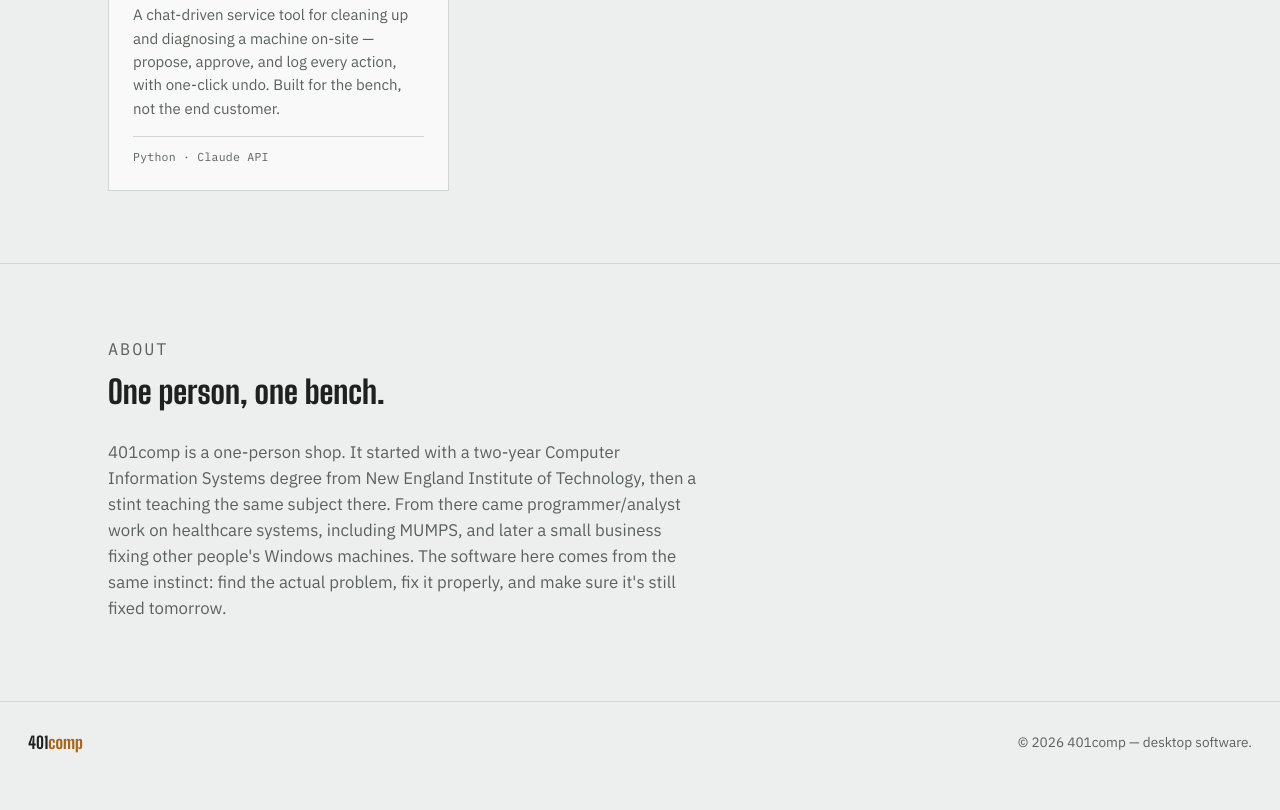
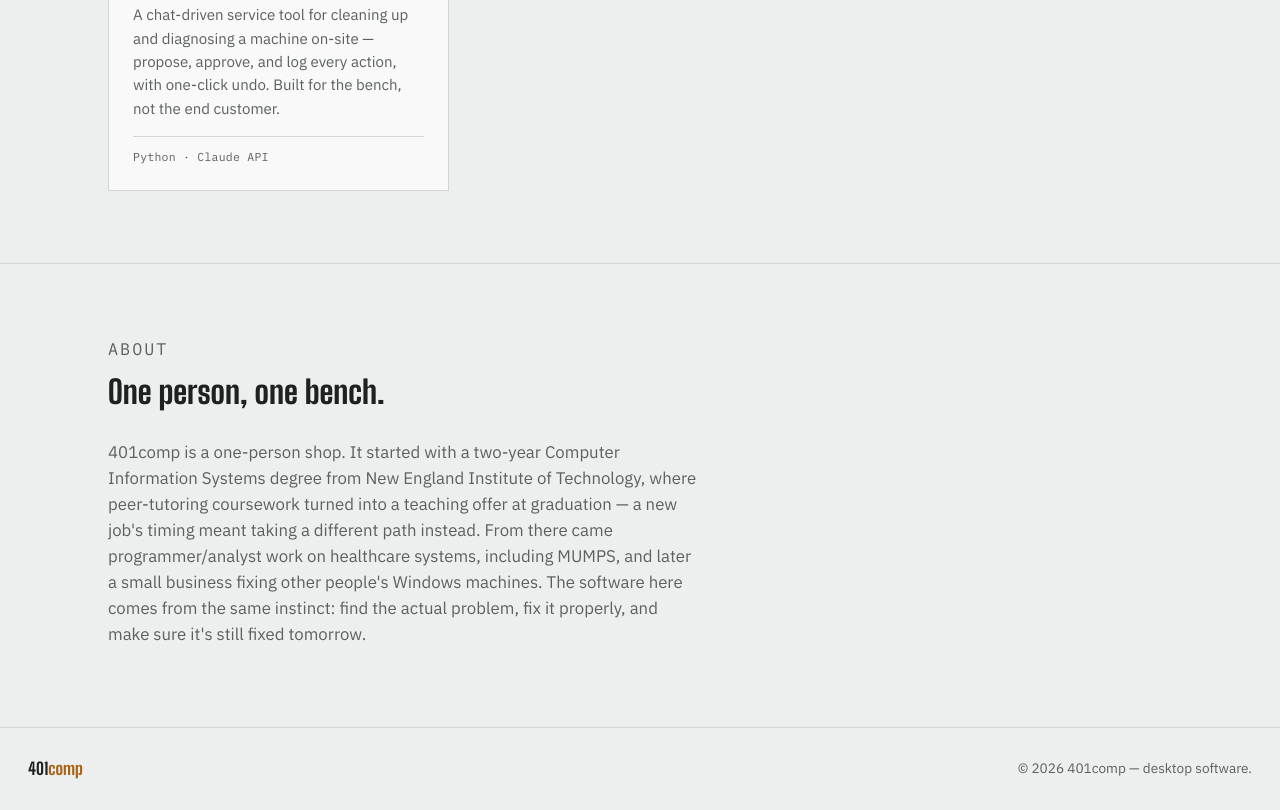
Before and after one commit to PatchyFogg/401comp, a plain HTML site: page index.html in a window 1280 px wide. Shown: the part 2655-3465 px from the top of the page. Before the commit the page ends 3439 px from the top, so only its background shows below. Drawn offline with Linux system fonts and the light colour scheme.

Commit message:
Correct About section: peer tutor, not faculty
Never actually taught at NEIT - was offered a position after
graduating but a new job's constraints meant taking a different path.

Co-Authored-By: Claude Sonnet 5 <noreply@anthropic.com>

```diff
--- a/index.html
+++ b/index.html
@@ -459,7 +459,7 @@
         <div class="about-inner">
           <p class="eyebrow">About</p>
           <h2>One person, one bench.</h2>
-          <p>401comp is a one-person shop. It started with a two-year Computer Information Systems degree from New England Institute of Technology, then a stint teaching the same subject there. From there came programmer/analyst work on healthcare systems, including MUMPS, and later a small business fixing other people's Windows machines. The software here comes from the same instinct: find the actual problem, fix it properly, and make sure it's still fixed tomorrow.</p>
+          <p>401comp is a one-person shop. It started with a two-year Computer Information Systems degree from New England Institute of Technology, where peer-tutoring coursework turned into a teaching offer at graduation — a new job's timing meant taking a different path instead. From there came programmer/analyst work on healthcare systems, including MUMPS, and later a small business fixing other people's Windows machines. The software here comes from the same instinct: find the actual problem, fix it properly, and make sure it's still fixed tomorrow.</p>
         </div>
       </div>
     </section>
```
